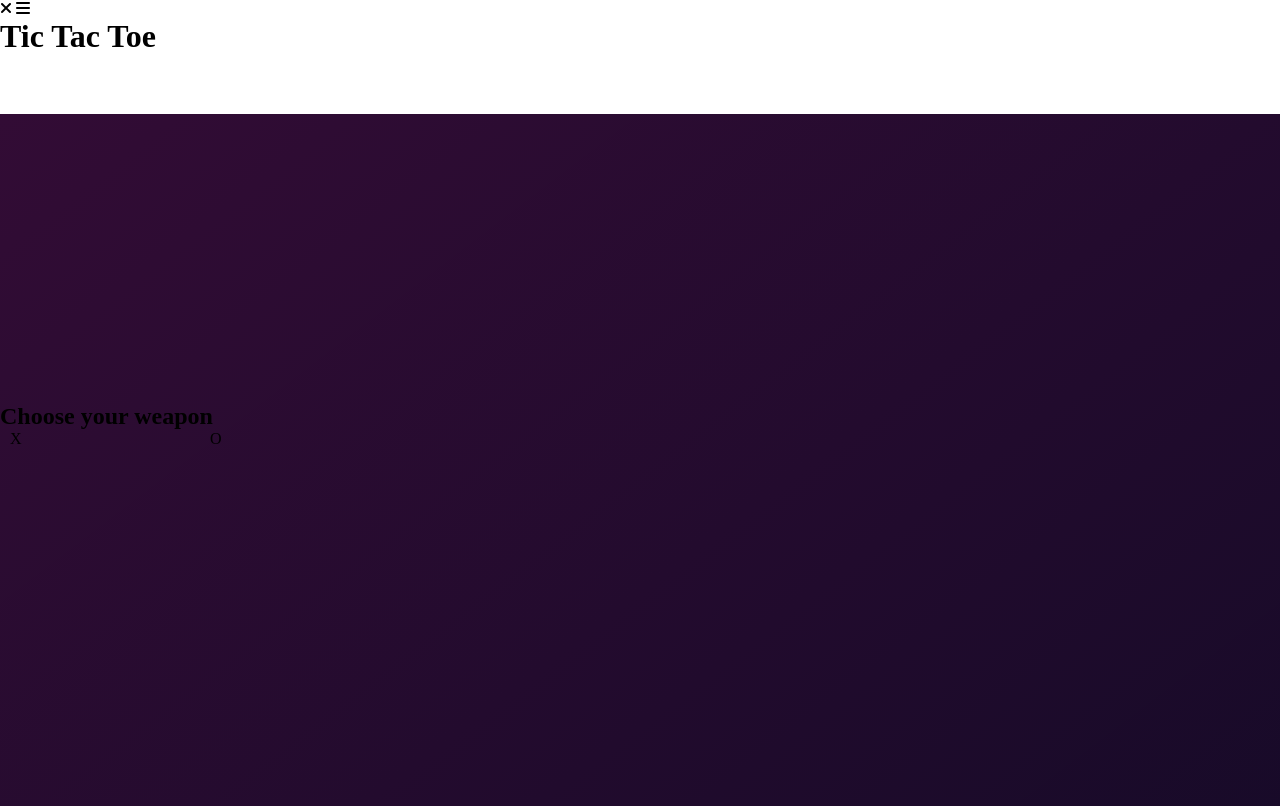
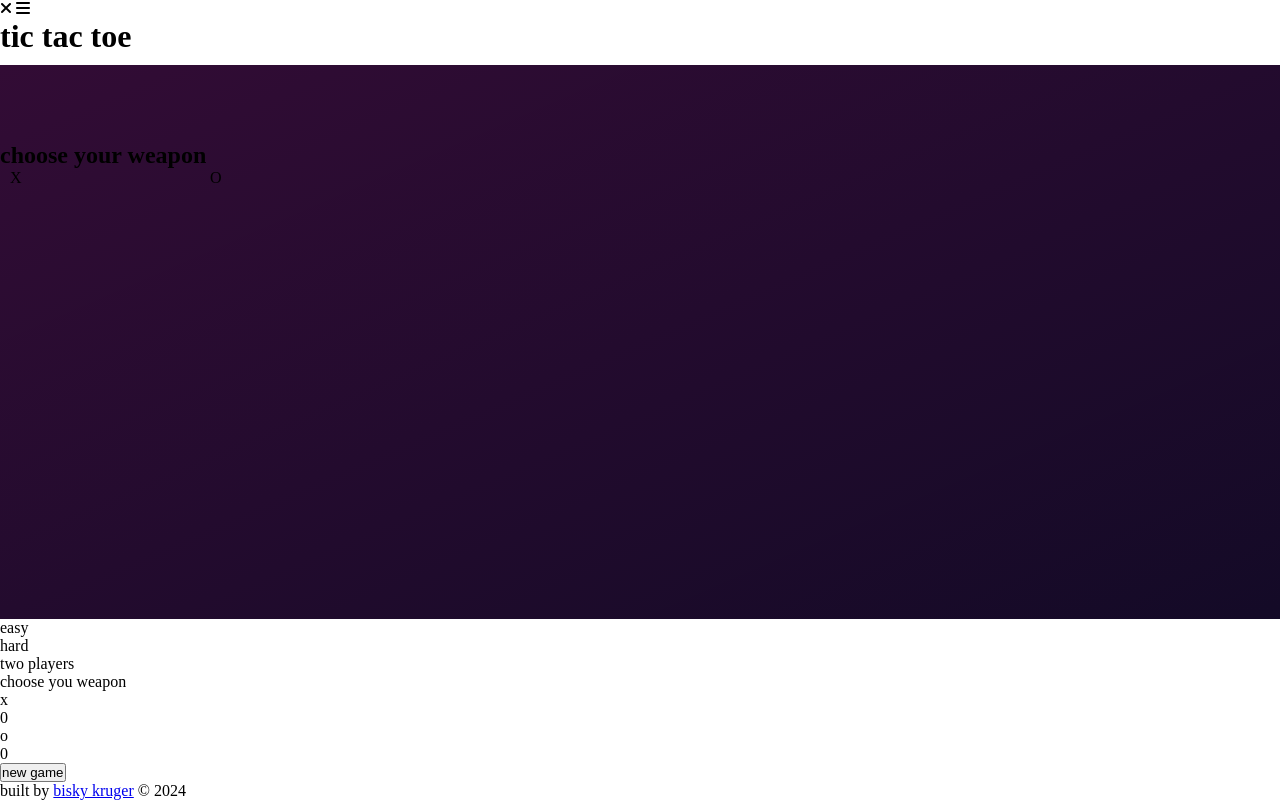
Before and after one commit to bisky0-0/tic-tac-toe-, a plain HTML site: page index.html in a window 1280 px wide. Shown: the top 806 px of the page. Drawn offline with Linux system fonts and the light colour scheme; a web font is replaced by a local one.

Commit message:
Update index.html

```diff
--- a/index.html
+++ b/index.html
@@ -1,12 +1,13 @@
-<!DOCTYPE html>
 <html lang="en">
 
 <head>
     <meta charset="UTF-8">
     <meta http-equiv="X-UA-Compatible" content="IE=edge">
     <meta name="viewport" content="width=device-width, initial-scale=1.0">
-    <title>Tic Tac Toe</title>
+    <title>tic tac toe</title>
     <link rel="stylesheet" href="styles.css">
+    <link rel="preconnect" href="https://fonts.googleapis.com">
+    <link rel="preconnect" href="https://fonts.gstatic.com" crossorigin>
     <link href="https://fonts.googleapis.com/css2?family=Amatic+SC&family=Rubik+Vinyl&display=swap" rel="stylesheet">
     <link href="https://fonts.googleapis.com/css2?family=Courgette&display=swap" rel="stylesheet">
     <link href="https://fonts.googleapis.com/css2?family=Orbitron:wght@500&display=swap" rel="stylesheet">
@@ -17,12 +18,12 @@
     <header id="header">
         <i class="fa-sharp fa-solid fa-xmark" id="close-icon"></i>
         <i class="fa-solid fa-bars" id="nav-icon"></i>
-        <h1 id="h1">Tic Tac Toe</h1>
+        <h1 id="h1">tic tac toe</h1>
     </header>
 
     <div id="first-window" class="bluer">
         <div id="weapons">
-            <h2>Choose your weapon</h2>
+            <h2>choose your weapon</h2>
             <div id="weapons-container">
                 <div class="weapon x" data-type="x">X</div>
                 <div class="weapon o" data-type="o">O</div>
@@ -33,17 +34,17 @@
     <main>
         <div id="game-container">
             <nav id="nav">
-                <div class="level" data-type="easy">Easy</div>
-                <div class="level" data-type="hard">Hard</div>
-                <div class="level" data-type="twoplayers">Two Players</div>
-                <div class="level" data-type="chooseWeapon">Choose your weapon</div>
+                <div class="level" data-type="easy">easy</div>
+                <div class="level" data-type="hard">hard</div>
+                <div class="level" data-type="twoplayers">two players</div>
+                <div class="level" data-type="chooseWeapon">choose you weapon</div>
             </nav>
-            <div class="result"><span class="x larger">X</span>
+            <div class="result"><span class="x larger">x</span>
                 <p id="x-scores">0</p>
             </div>
             <div id="board-container">
                 <div id="board">
-                    <div class="board-areas left"></div>
+                    <div class="board-areas left "></div>
                     <div class="board-areas"></div>
                     <div class="board-areas"></div>
                     <div class="board-areas left"></div>
@@ -54,21 +55,26 @@
                     <div class="board-areas last"></div>
                 </div>
             </div>
-            <div class="result"><span class="o larger">O</span>
+
+
+            <div class="result"><span class="o larger">o</span>
                 <p id="o-scores">0</p>
             </div>
         </div>
-        <button id="restart">New Game</button>
+        <button id="restart">new game</button>
     </main>
 
+
+
     <footer>
-        <p>Built by <a href="https://github.com/bisky0-0">Bisky Kruger</a>
+        <p>built by <a href="https://github.com/bisky0-0">bisky kruger</a>
             &copy;
             <script>document.write(new Date().getFullYear());</script>
         </p>
     </footer>
 
-    <script src="modifiedScript.js"></script>
 </body>
+<script src="modifiedScript.js"></script>
+
 
 </html>
```
